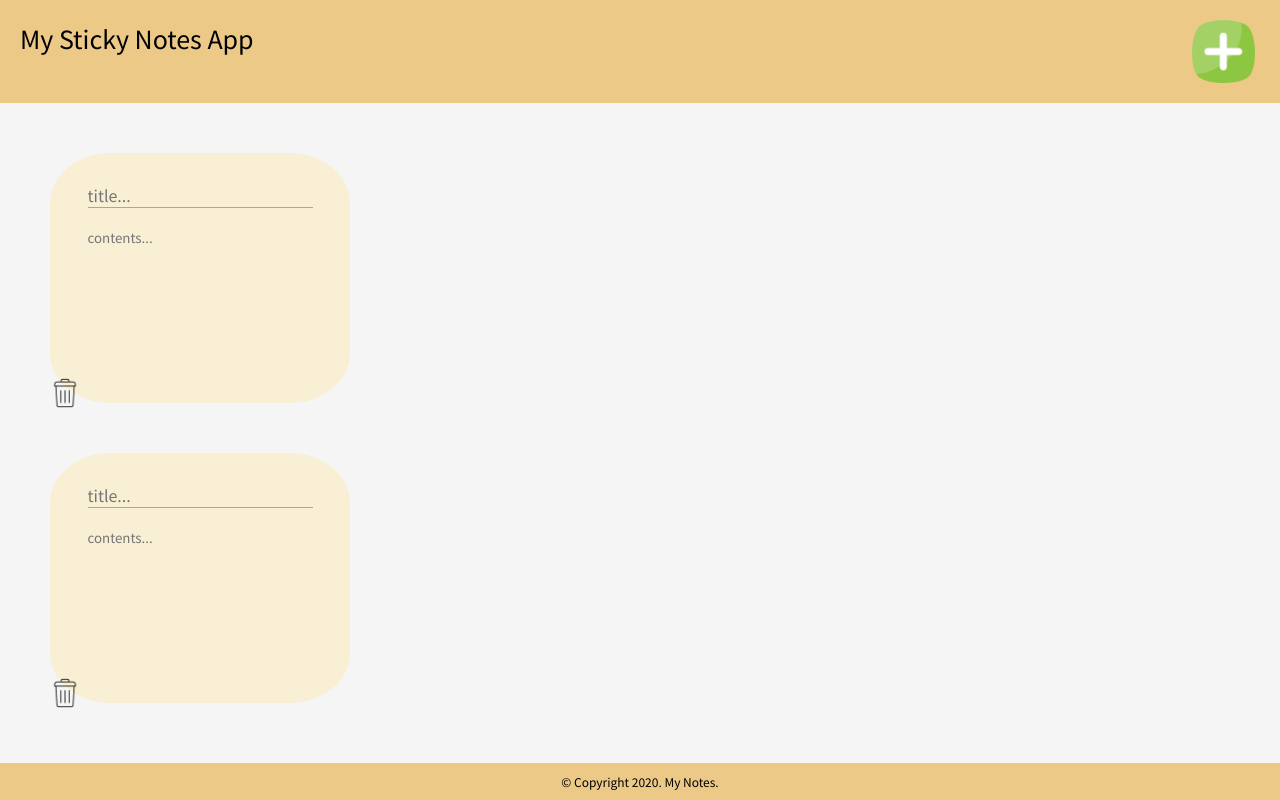
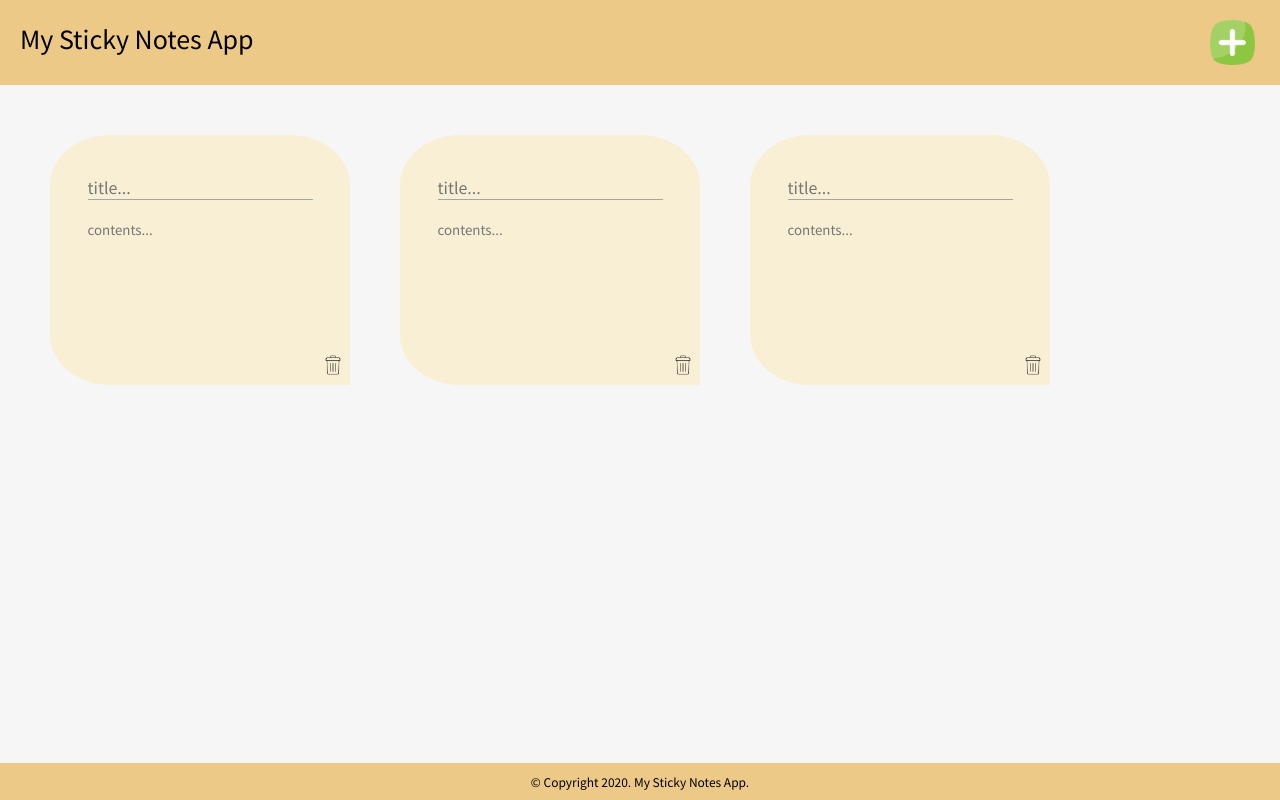
Before and after one commit to MashuMaru/my-notes-appv2, a React (Create React App) app: page / in a window 1280 px wide. Built offline with nearby package versions, Linux system fonts and the light colour scheme.

Commit message:
added display:flex to note parent <div.>

```diff
--- a/public/styles.css
+++ b/public/styles.css
@@ -1,20 +1,24 @@
 * {
     margin: 0;
     padding: 0;
+    box-sizing: border-box;
   }
 
 
   .delete-img {
-      width: 10%;
+      width: 20px;
+      margin-left: 273px;
+      margin-top: -5px;
+      /* position: relative; */
   }
 
   .add-img {
-    width: 5%;
+    width: 45px;
     margin-right: 25px;
 }
 
 body {
-    background: #f5f5f5;
+    background: #f6f6f6;
     min-height: 100%;
     overflow: auto;
 }
@@ -52,14 +56,18 @@ h1 {
     /* left:0; */
 }
 
+.grid-container {
+    display: flex;
+    flex-wrap: wrap;
+}
+
 .note {
     margin-top: 50px;
     margin-left: 50px;
     width: 300px;
     height: 250px;
     background-color: #f8efd4;
-    border-radius: 20%;
-    display: flexbox;
+    border-radius: 20% 20% 0 20%;
 
     /* position: absolute;
     z-index: 9; */
--- /dev/null
+++ b/src/AddNote.jsx
@@ -0,0 +1,13 @@
+import React from "react";
+
+
+function addNote() {
+    alert("Add note.")
+}
+
+function Add() {
+ return <img className="add-img" src={require('./images/plus.png')} alt="add" onClick={addNote}></img>
+
+}
+
+export default Add;
--- a/src/App.jsx
+++ b/src/App.jsx
@@ -3,12 +3,16 @@ import Header from "./Header.jsx";
 import Footer from "./Footer.jsx";
 import Note from "./Note.jsx";
 
+
 function App() {
     return <div>
 <Header />
+<div className="grid-container">
+<Note />
 <Note />
 <Note />
 
+</div>
 <Footer />
     </div>
 }
--- a/src/Footer.jsx
+++ b/src/Footer.jsx
@@ -2,7 +2,7 @@ import React from "react";
 
 function Footer(){
     return <div className="footer">
-    <p>© Copyright 2020. My Notes. </p>
+    <p>© Copyright 2020. My Sticky Notes App.</p>
     </div>
 }
 
--- a/src/Header.jsx
+++ b/src/Header.jsx
@@ -1,14 +1,16 @@
 import React from "react";
+import Add from "./AddNote.jsx";
 
-function addNote(){
-    alert("add a new note.")
-}
+// function addNote(){
+//     alert("add a new note.")
+// }
 
 function Header() {
     return <div className="header">
         <h1>My Sticky Notes App</h1>
+        <Add />
         {/* <img src="plus.png" alt="plus" onClick={addNote}></img> */}
-        <img className="add-img" src={require('./plus.png')} onClick={addNote} alt="add"></img>
+        {/* <img className="add-img" src={require('./images/plus.png')} onClick={addNote} alt="add"></img> */}
     </div>
     }
 
--- a/src/Note.jsx
+++ b/src/Note.jsx
@@ -9,16 +9,14 @@ function clickedContents () {
 }
 
 function deleteNote() {
-    alert("Delete this note.")
+    alert("Delete note.");
 }
 
 function Note() {
     return <div className="note">
-    {/* <div className="note-move">1</div> */}
     <input className="note-title" placeholder="title..." onClick={clickedTitle}></input>
     <textarea cols="30" rows="5" className="note-contents" placeholder="contents..." onClick={clickedContents}></textarea>
-    {/* <img src="/recycle-bin.png" alt="delete" onClick={deleteNote}></img> */}
-    <img className="delete-img" src={require('./recycle-bin.png')} onClick={deleteNote} alt="delete"></img>
+    <img className="delete-img" src={require('./images/recycle-bin.png')} onClick={deleteNote} alt="delete"></img>
     </div>
 }
 
```
Also changed, not shown: src/images/plus.png (renamed from src/plus.png), src/images/recycle-bin.png (renamed from src/recycle-bin.png).
